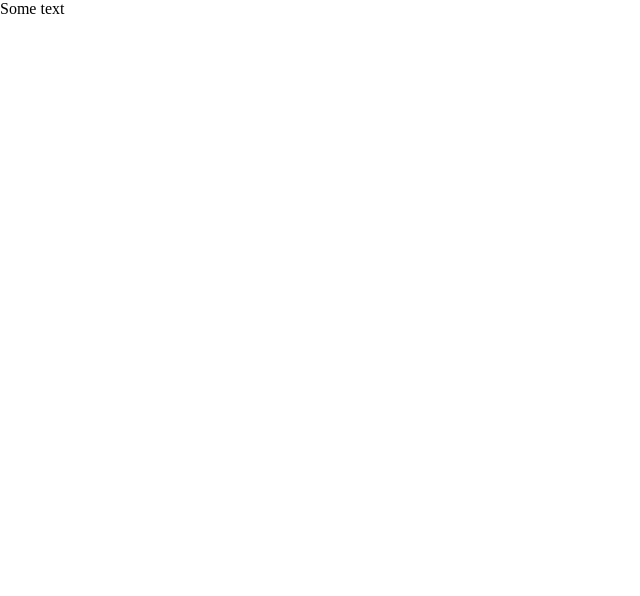
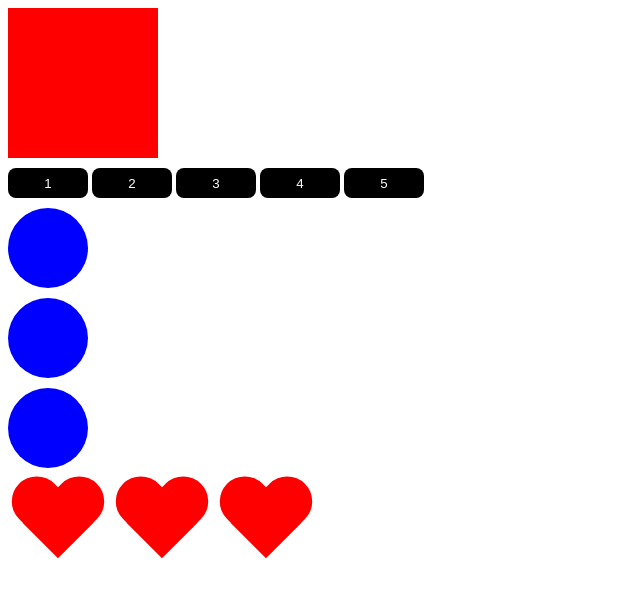
Before and after one commit to SergeyAlekseenkoV/js-react, a plain HTML site: page index.html in a window 1280 px wide. Shown: the whole page, without its empty margins (0-640 px from the left). Drawn offline with Linux system fonts and the light colour scheme.

Commit message:
work with page start

```diff
--- /dev/null
+++ b/css/style.css
@@ -0,0 +1,78 @@
+.box {
+  width: 150px;
+  height: 150px;
+  background-color: red;
+}
+button {
+	width: 80px;
+	height: 30px;
+	margin-top: 10px;
+	border: none;
+	border-radius: 8px;
+	background-color: #000;
+	color: #fff;
+	cursor: pointer;
+	outline: none;
+}
+
+.circle {
+	width: 80px;
+	height: 80px;
+	background-color: blue;
+	display: block;
+	margin-top: 10px;
+	border-radius: 100%;
+}
+
+.heart {
+	display: inline-block;
+    position: relative;
+    width: 100px;
+    height: 90px;
+    margin-top: 10px;
+}
+.heart:before,
+.heart:after {
+    position: absolute;
+    content: "";
+    left: 50px;
+    top: 0;
+    width: 50px;
+    height: 80px;
+    background: red;
+    -moz-border-radius: 50px 50px 0 0;
+    border-radius: 50px 50px 0 0;
+    -webkit-transform: rotate(-45deg);
+       -moz-transform: rotate(-45deg);
+        -ms-transform: rotate(-45deg);
+         -o-transform: rotate(-45deg);
+            transform: rotate(-45deg);
+    -webkit-transform-origin: 0 100%;
+       -moz-transform-origin: 0 100%;
+        -ms-transform-origin: 0 100%;
+         -o-transform-origin: 0 100%;
+            transform-origin: 0 100%;
+}
+.heart:after {
+    left: 0;
+    -webkit-transform: rotate(45deg);
+       -moz-transform: rotate(45deg);
+        -ms-transform: rotate(45deg);
+         -o-transform: rotate(45deg);
+            transform: rotate(45deg);
+    -webkit-transform-origin: 100% 100%;
+       -moz-transform-origin: 100% 100%;
+        -ms-transform-origin: 100% 100%;
+         -o-transform-origin: 100% 100%;
+            transform-origin :100% 100%;
+}
+.black{
+	width: 150px;
+	height: 50px;
+	line-height: 50px;
+	text-align: center;
+	background-color: black;
+	margin-bottom: 30px;
+	margin-top: 30px;
+	color: #fff;
+}
--- a/index.html
+++ b/index.html
@@ -1,16 +1,30 @@
 <!DOCTYPE html>
-<html lang="en">
+<html lang="ru">
 	<head>
-    <meta charset="UTF-8">
+		<meta charset="utf-8">
 		<meta http-equiv="X-UA-Compatible" content="IE=edge">
-    <meta name="viewport" content="width=device-width, initial-scale=1.0">
-    <title>Document</title>
-    <link rel="stylesheet" href="main.css">
+		<title>JavaScript</title>
+		<link rel="stylesheet" href="css/style.css">
 	</head>
 	<body>
-    <div class="container">
-        <p>Some text</p>
+		<div class="box" id="box"></div>
+		<button>1</button>
+		<button>2</button>
+		<button>3</button>
+		<button>4</button>
+		<button>5</button>
+
+		<div class="circle"></div>
+		<div class="circle"></div>
+		<div class="circle"></div>
+
+		<div class="wrapper">
+			<div class="heart"></div>
+			<div class="heart"></div>
+            <div class="heart"></div>
+
 		</div>
+
+		<script src="js/script.js"></script>
 	</body>
-<script src="main.js"></script>
 </html>
--- /dev/null
+++ b/js/script.js
@@ -0,0 +1 @@
+'use strict';
--- a/main.css
+++ /dev/null
@@ -1,15 +0,0 @@
-* {
-    margin: 0;
-    padding: 0;
-    box-sizing: border-box;
-}
-
-html,
-body {
-    height: 100%;
-    width: 100%;
-}
-
-body {
-    overflow-x: hidden;
-}
--- a/main.js
+++ /dev/null
@@ -1,47 +0,0 @@
-"use strict";
-/* ============== tasks from interviews ==============*/
-// 1)
-let x = 5;
-alert(x++);// 5
-console.log(x);// 6
-
-// 2)
-let str = [] + false - null + true;
-console.log(str); // NaN
-
-// 3)
-let y = 1;
-let X = y = 2;
-alert(X); // 2
-
-// 4)
-
-console.log([] + 1 + 2); // "12"
-
-// 5)
-
-alert("1"[0]); // first(0) element of a string - "1"
-
-// 6)
-
-console.log(2 && 1 && null && 0 && undefined); // && breaks on false(null here) - null
-
-// 7) Is here a difference?
-// !!(a && b) and (a && b)?
-
-console.log(!!(1 && 3) === (1 && 3)); // false
-
-// 8) What will be the output here?
-alert(null || 2 && 3 || 4); // 3
-
-// 9) A = B ? // no, false
-
-var A = [1, 2, 3];
-var B = [1, 2, 3];
-
-// 10)
-alert(+"Infinity"); // Infinity
-
-// 11) is it true - "Ежик" > "Яблоко" ... // false
-
-console.log("Ежик" < "Яблоко");
```
Lines whose indentation alone changed are shown as unchanged.
